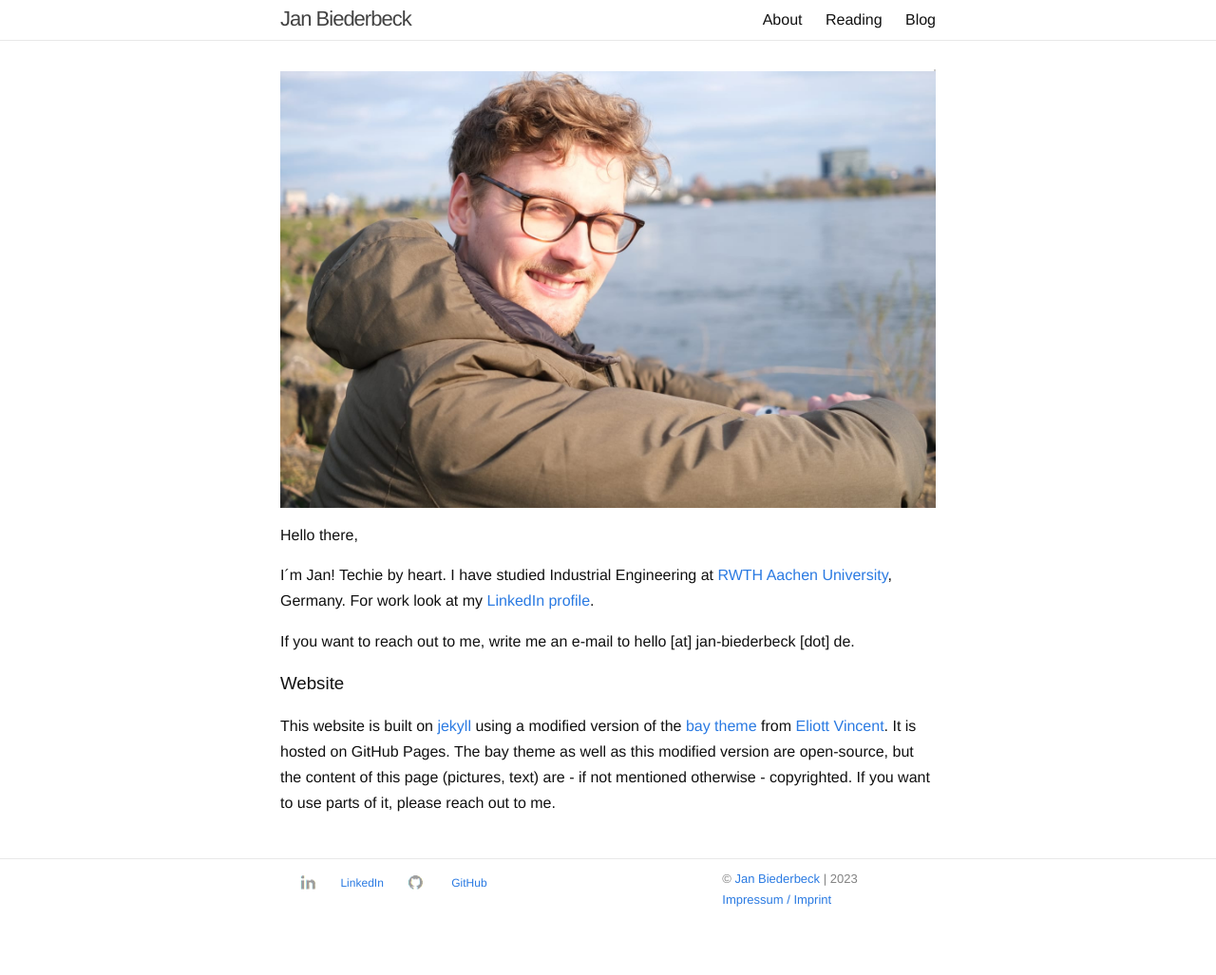
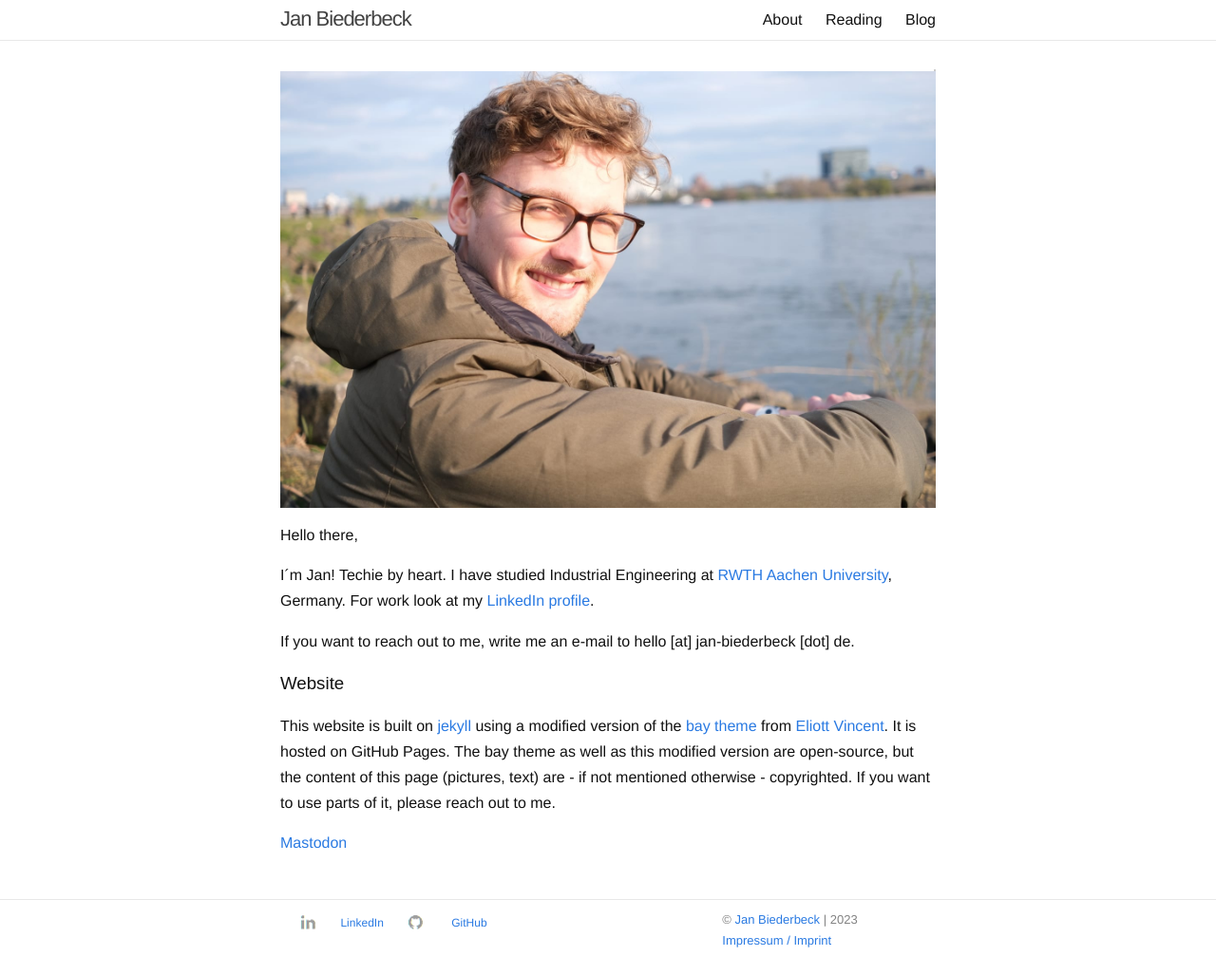
Before and after one commit to bigredpandas/bigredpandas.github.io, a Jekyll site: the page built from index.md, in a window 1280 px wide. Shown: the whole page at 95% size. Built offline with Jekyll 4.4.1, drawn with Linux system fonts in a browser that asks for light colours; before the commit the page ends 985 px from its top, so only the background shows below that.

Commit message:
added mastodon verification link

```diff
--- a/index.md
+++ b/index.md
@@ -13,3 +13,5 @@ If you want to reach out to me, write me an e-mail to hello [at] jan-biederbeck
 
 ### Website
 This website is built on [jekyll](https://jekyllrb.com) using a modified version of the [bay theme](https://github.com/eliottvincent/bay) from [Eliott Vincent](https://github.com/eliottvincent). It is hosted on GitHub Pages. The bay theme as well as this modified version are open-source, but the content of this page (pictures, text) are - if not mentioned otherwise - copyrighted. If you want to use parts of it, please reach out to me.
+
+<a rel="me" href="https://bequeme-couch.de/@jangatanga">Mastodon</a>
```
